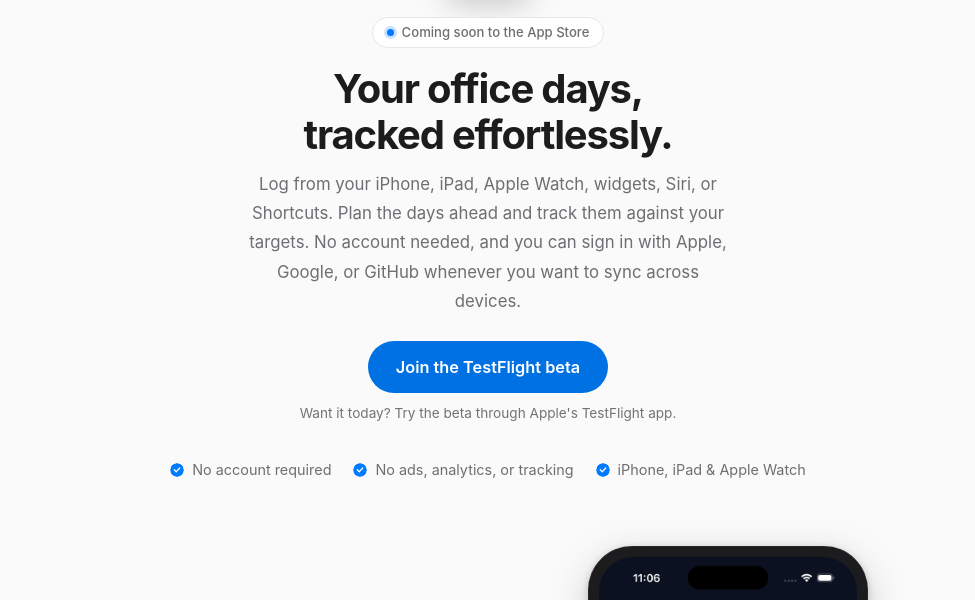
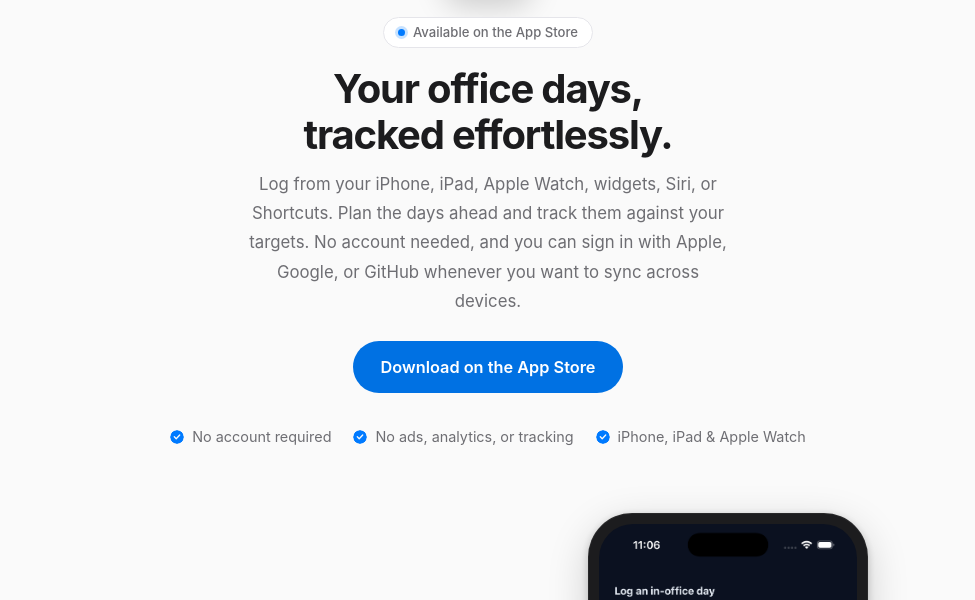
Before and after one commit to saadjs/in-days-docs, a website: page docs/features.html in a window 1280 px wide. Shown: the part 200-800 px from the top of the page, without its empty margins (152-1127 px from the left). Drawn offline with Linux system fonts and the light colour scheme.

Commit message:
docs: replace TestFlight link with App Store download

```diff
--- a/docs/features.html
+++ b/docs/features.html
@@ -40,7 +40,8 @@
         "operatingSystem": "iOS, iPadOS, watchOS",
         "applicationCategory": "ProductivityApplication",
         "description": "Track and plan your in-office days. Log from your iPhone, iPad, Apple Watch, widgets, Siri, or Shortcuts.",
-        "url": "https://saadjs.github.io/in-days-docs/features.html"
+        "url": "https://saadjs.github.io/in-days-docs/features.html",
+        "downloadUrl": "https://apps.apple.com/us/app/indays/id6754492547"
       }
     </script>
   </head>
@@ -78,7 +79,7 @@
         />
         <p class="status-pill">
           <span class="status-pill__dot" aria-hidden="true"></span>
-          Coming soon to the App Store
+          Available on the App Store
         </p>
         <h1>Your office days,<br />tracked effortlessly.</h1>
         <p class="intro">
@@ -86,15 +87,9 @@
           and track them against your targets. No account needed, and you can sign in with Apple,
           Google, or GitHub whenever you want to sync across devices.
         </p>
-        <!--
-          When the App Store listing goes live, swap the CTA below for:
-          <a class="cta-button" href="https://apps.apple.com/app/id6754492547">Download on the App Store</a>
-          and replace the status pill text with "Available on the App Store".
-        -->
-        <a class="cta-button" href="https://testflight.apple.com/join/tYK39N6c">
-          Join the TestFlight beta
+        <a class="cta-button" href="https://apps.apple.com/us/app/indays/id6754492547">
+          Download on the App Store
         </a>
-        <p class="cta-note">Want it today? Try the beta through Apple's TestFlight app.</p>
         <ul class="hero-highlights">
           <li>No account required</li>
           <li>No ads, analytics, or tracking</li>
```
